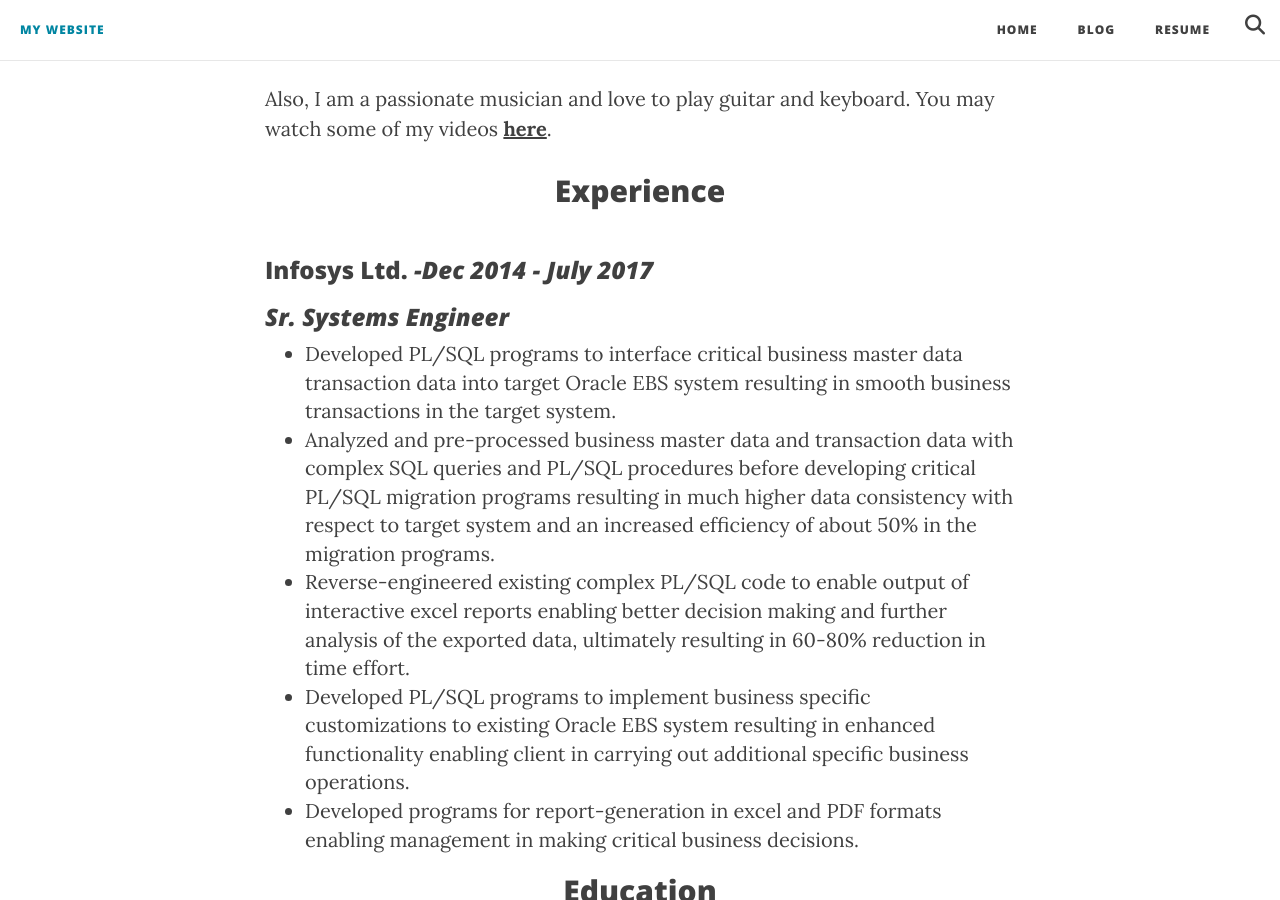
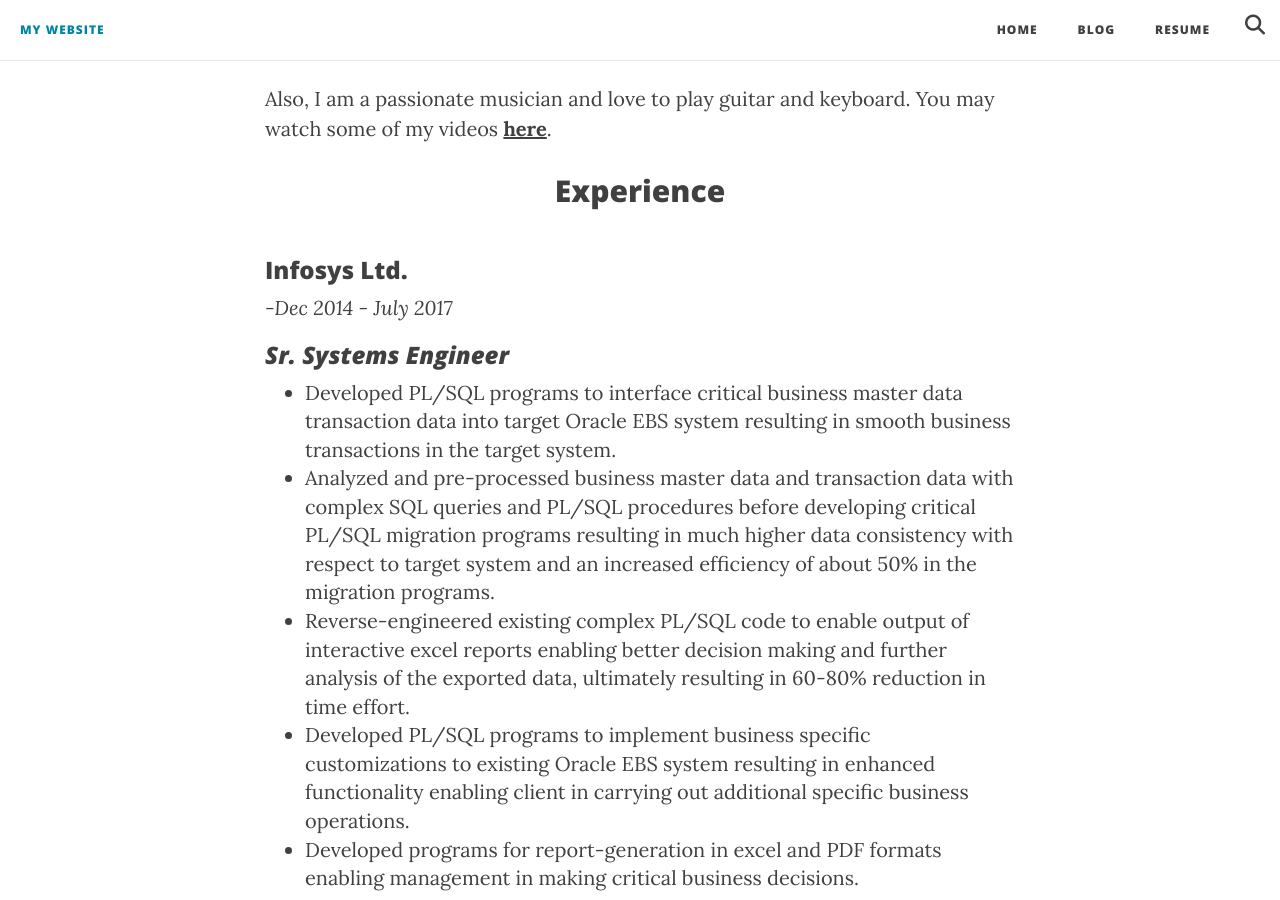
Before and after one commit to PrashantShivajiBhapkar/PrashantShivajiBBhapkar.github.io, a Jekyll site: the page built from index.html, in a window 1280 px wide and 900 px high, scrolled down 928 px. Built offline with Jekyll 4.4.1, drawn with Linux system fonts in a browser that asks for light colours; nearby versions of some CDN libraries; library files that are not in the unit come from our copies.

Commit message:
edited home page content

```diff
--- a/index.html
+++ b/index.html
@@ -37,7 +37,7 @@ description: "Developer | Deep Learning/Machine Learning/Data Science Enthusiast
         <h2 class="heading" style="margin-bottom: 50px; text-align: center;">Experience</h2>
         <div >
             <div>
-				<h3>Infosys Ltd. <i style="text-align: right">-Dec 2014 - July 2017</i></h3>
+				<h3>Infosys Ltd. </h3><i style="text-align: right">-Dec 2014 - July 2017</i>
 				<h3><i>Sr. Systems Engineer</i></h3>
                 <ul>
                     <li>
```
